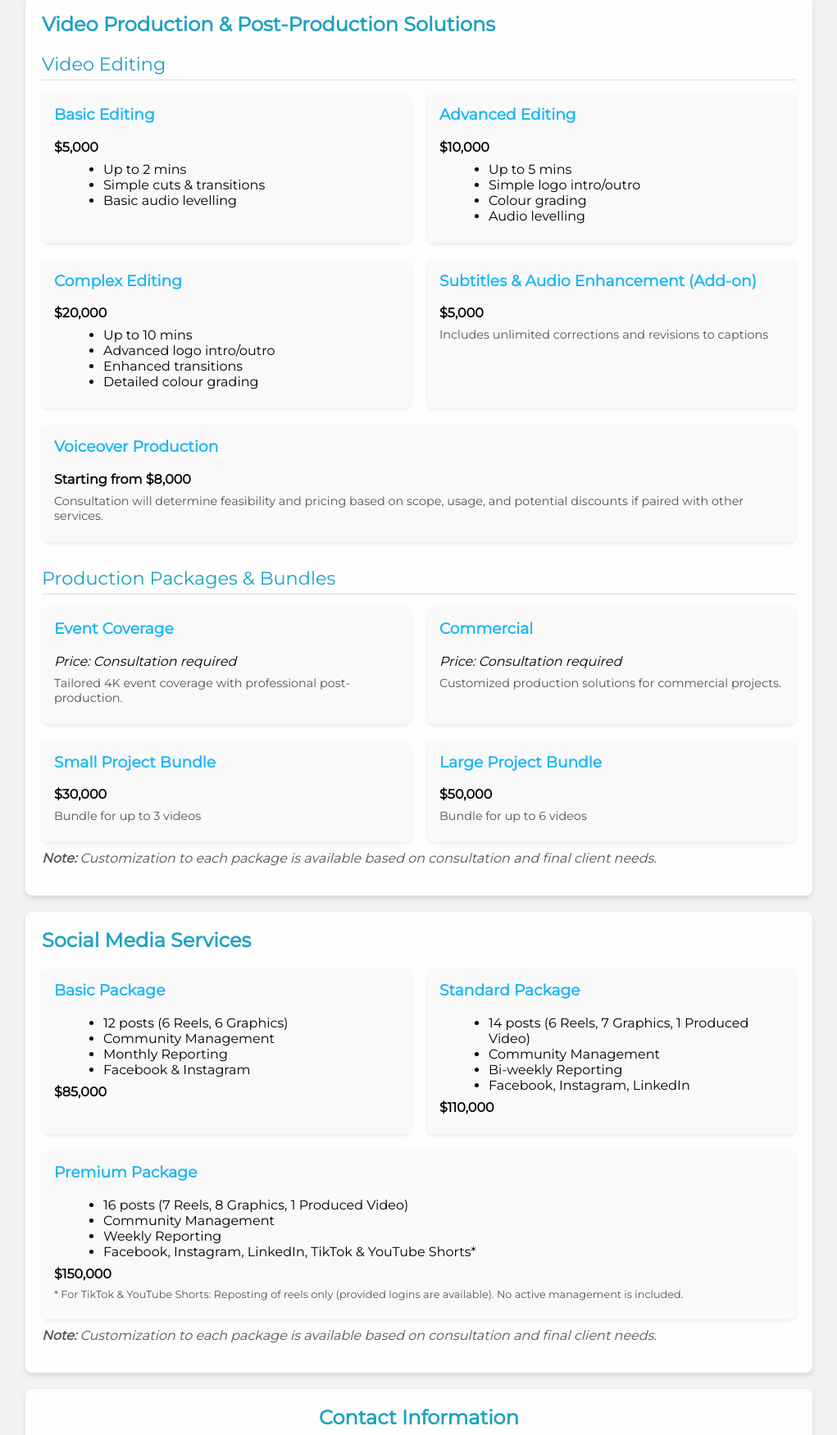
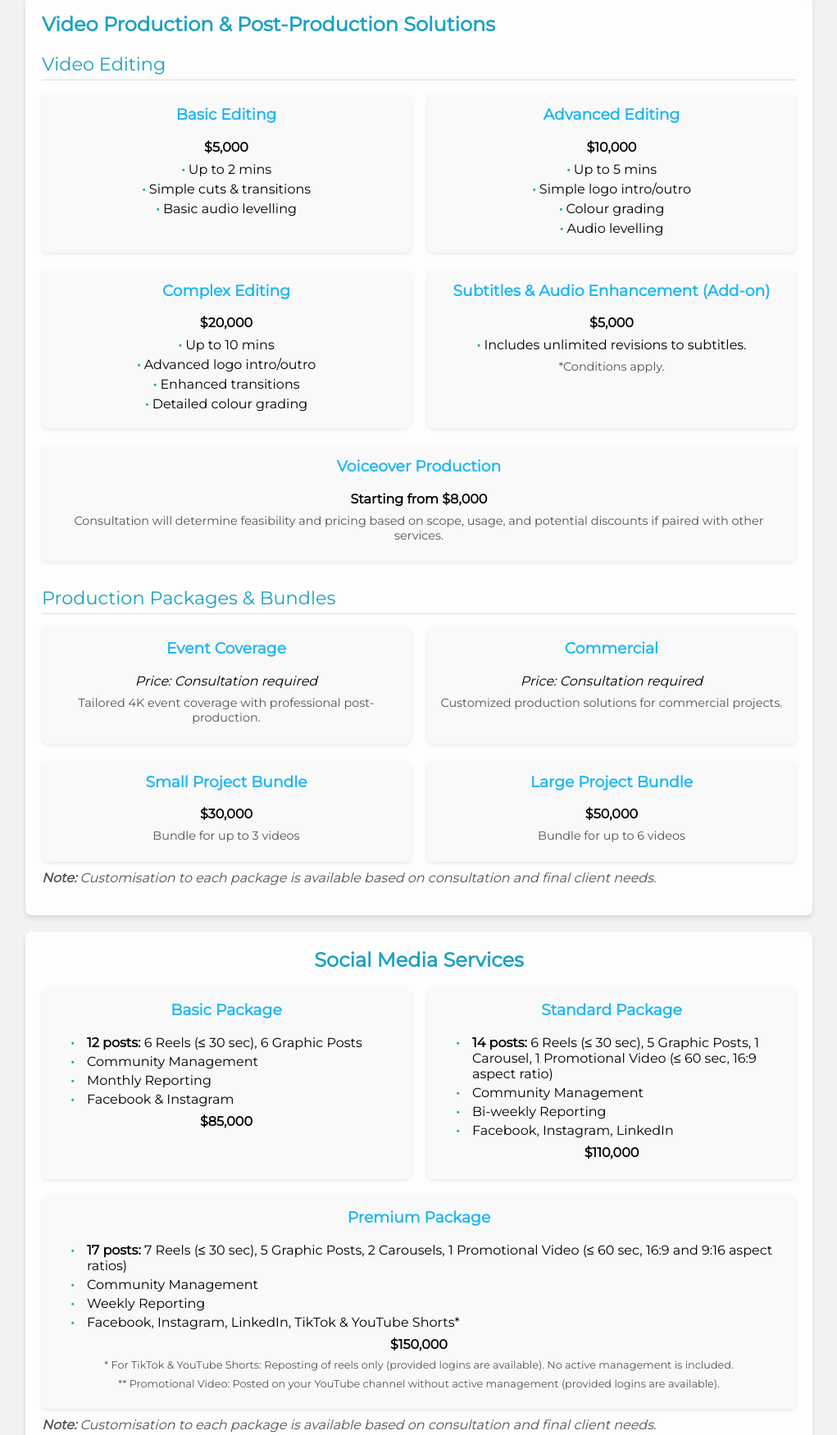
Before and after one commit to veltongoodenjr/rates-site, a plain HTML site: page index.html in a window 1280 px wide. Shown: the part 341-2091 px from the top of the page at 82% size, without its empty margins (129-1150 px from the left). Drawn offline with Linux system fonts and the light colour scheme.

Commit message:
Update index.html

```diff
--- a/index.html
+++ b/index.html
@@ -2,6 +2,7 @@
 <html lang="en">
 <head>
   <meta charset="UTF-8">
+  <link rel="icon" type="image/svg+xml" href="VGJ Favicon.svg">
   <title>Service Offerings & Pricing Guide</title>
   <meta name="viewport" content="width=device-width, initial-scale=1.0">
   <link href="https://fonts.googleapis.com/css2?family=Montserrat&display=swap" rel="stylesheet">
@@ -83,17 +84,48 @@
       border-radius: 8px;
       padding: 15px;
       box-shadow: 0 2px 4px rgba(0,0,0,0.08);
+      text-align: center;
     }
     .card h3 {
       margin-top: 0;
       color: #1db6f2;
     }
-    .card p, .card ul {
+    .card p {
       margin: 8px 0;
+      text-align: center;
     }
-    .card ul {
-      list-style-type: disc;
-      margin-left: 20px;
+    /* Video Editing section: centered service lines with blue bullet in secondary colour */
+    .video-editing p.service-line {
+      margin: 5px 0;
+      text-align: center;
+    }
+    .video-editing p.service-line::before {
+      content: "• ";
+      font-weight: bold;
+      color: #1ba1bf;
+    }
+    /* Social Media section: flat bullet list with custom blue bullet */
+    .social-media .card ul {
+      list-style: none;
+      margin: 8px 0;
+      padding: 0 0 0 20px;
+      text-align: left;
+    }
+    .social-media .card ul li {
+      position: relative;
+      padding-left: 20px;
+      margin-bottom: 4px;
+      text-align: left;
+    }
+    .social-media .card ul li::before {
+      content: "• ";
+      position: absolute;
+      left: 0;
+      color: #1ba1bf;
+      font-weight: bold;
+    }
+    .price {
+      margin-top: 10px;
     }
     .customize {
       font-style: italic;
@@ -200,7 +232,7 @@
   </div>
 
   <!-- Video Production & Post-Production Solutions Section -->
-  <div class="section">
+  <div class="section video-editing">
     <h2>Video Production & Post-Production Solutions</h2>
 
     <!-- Video Editing Subcategory -->
@@ -209,36 +241,31 @@
       <div class="card">
         <h3>Basic Editing</h3>
         <p><strong>$5,000</strong></p>
-        <ul>
-          <li>Up to 2 mins</li>
-          <li>Simple cuts &amp; transitions</li>
-          <li>Basic audio levelling</li>
-        </ul>
+        <p class="service-line">Up to 2 mins</p>
+        <p class="service-line">Simple cuts &amp; transitions</p>
+        <p class="service-line">Basic audio levelling</p>
       </div>
       <div class="card">
         <h3>Advanced Editing</h3>
         <p><strong>$10,000</strong></p>
-        <ul>
-          <li>Up to 5 mins</li>
-          <li>Simple logo intro/outro</li>
-          <li>Colour grading</li>
-          <li>Audio levelling</li>
-        </ul>
+        <p class="service-line">Up to 5 mins</p>
+        <p class="service-line">Simple logo intro/outro</p>
+        <p class="service-line">Colour grading</p>
+        <p class="service-line">Audio levelling</p>
       </div>
       <div class="card">
         <h3>Complex Editing</h3>
         <p><strong>$20,000</strong></p>
-        <ul>
-          <li>Up to 10 mins</li>
-          <li>Advanced logo intro/outro</li>
-          <li>Enhanced transitions</li>
-          <li>Detailed colour grading</li>
-        </ul>
+        <p class="service-line">Up to 10 mins</p>
+        <p class="service-line">Advanced logo intro/outro</p>
+        <p class="service-line">Enhanced transitions</p>
+        <p class="service-line">Detailed colour grading</p>
       </div>
       <div class="card">
         <h3>Subtitles &amp; Audio Enhancement (Add-on)</h3>
         <p><strong>$5,000</strong></p>
-        <p style="font-size: 0.9em; color: #555;">Includes unlimited corrections and revisions to captions</p>
+        <p class="service-line">Includes unlimited revisions to subtitles.</p>
+        <p style="font-size: 0.9em; color: #555;">*Conditions apply.</p>
       </div>
     </div>
 
@@ -276,48 +303,51 @@
       </div>
     </div>
 
-    <p class="customize"><strong>Note:</strong> Customization to each package is available based on consultation and final client needs.</p>
+    <p class="customize"><strong>Note:</strong> Customisation to each package is available based on consultation and final client needs.</p>
   </div>
 
   <!-- Social Media Services Section -->
   <div class="section social-media">
-    <h2>Social Media Services</h2>
+    <h2 style="text-align: center;">Social Media Services</h2>
     <div class="card-container">
       <div class="card">
         <h3>Basic Package</h3>
         <ul>
-          <li>12 posts (6 Reels, 6 Graphics)</li>
+          <li><strong>12 posts:</strong> 6 Reels (≤ 30 sec), 6 Graphic Posts</li>
           <li>Community Management</li>
           <li>Monthly Reporting</li>
           <li>Facebook &amp; Instagram</li>
         </ul>
-        <p><strong>$85,000</strong></p>
+        <p class="price"><strong>$85,000</strong></p>
       </div>
       <div class="card">
         <h3>Standard Package</h3>
         <ul>
-          <li>14 posts (6 Reels, 7 Graphics, 1 Produced Video)</li>
+          <li><strong>14 posts:</strong> 6 Reels (≤ 30 sec), 5 Graphic Posts, 1 Carousel, 1 Promotional Video (≤ 60 sec, 16:9 aspect ratio)</li>
           <li>Community Management</li>
           <li>Bi-weekly Reporting</li>
           <li>Facebook, Instagram, LinkedIn</li>
         </ul>
-        <p><strong>$110,000</strong></p>
+        <p class="price"><strong>$110,000</strong></p>
       </div>
       <div class="card">
         <h3>Premium Package</h3>
         <ul>
-          <li>16 posts (7 Reels, 8 Graphics, 1 Produced Video)</li>
+          <li><strong>17 posts:</strong> 7 Reels (≤ 30 sec), 5 Graphic Posts, 2 Carousels, 1 Promotional Video (≤ 60 sec, 16:9 and 9:16 aspect ratios)</li>
           <li>Community Management</li>
           <li>Weekly Reporting</li>
           <li>Facebook, Instagram, LinkedIn, TikTok &amp; YouTube Shorts*</li>
         </ul>
-        <p><strong>$150,000</strong></p>
+        <p class="price"><strong>$150,000</strong></p>
         <p style="font-size: 0.8em; color: #555; margin-top: 5px;">
           * For TikTok &amp; YouTube Shorts: Reposting of reels only (provided logins are available). No active management is included.
         </p>
+        <p style="font-size: 0.8em; color: #555; margin-top: 5px;">
+          ** Promotional Video: Posted on your YouTube channel without active management (provided logins are available).
+        </p>
       </div>
     </div>
-    <p class="customize"><strong>Note:</strong> Customization to each package is available based on consultation and final client needs.</p>
+    <p class="customize"><strong>Note:</strong> Customisation to each package is available based on consultation and final client needs.</p>
   </div>
 
   <!-- Contact Information Section -->
@@ -331,7 +361,7 @@
           </summary>
           <div class="captcha">
             <input type="checkbox" id="phoneCheck" onchange="toggleVisibility('phoneCheck', 'phoneContent');">
-            <label for="phoneCheck">You aren't a malicious user or bot, are you?</label>
+            <label for="phoneCheck">I am not a malicious user or bot. (Or am I?)</label>
           </div>
           <div id="phoneContent" style="display:none; margin-top: 5px;">
             <a href="tel:+18765735858" target="_blank">+1 (876) 573-5858</a>
@@ -345,7 +375,7 @@
           </summary>
           <div class="captcha">
             <input type="checkbox" id="emailCheck" onchange="toggleVisibility('emailCheck', 'emailContent');">
-            <label for="emailCheck">You aren't a malicious user or bot, are you?</label>
+            <label for="emailCheck">I am not a malicious user or bot. (Or am I?)</label>
           </div>
           <div id="emailContent" style="display:none; margin-top: 5px;">
             <a href="mailto:info@veltongoodenjr.com" target="_blank">info@veltongoodenjr.com</a>
```
